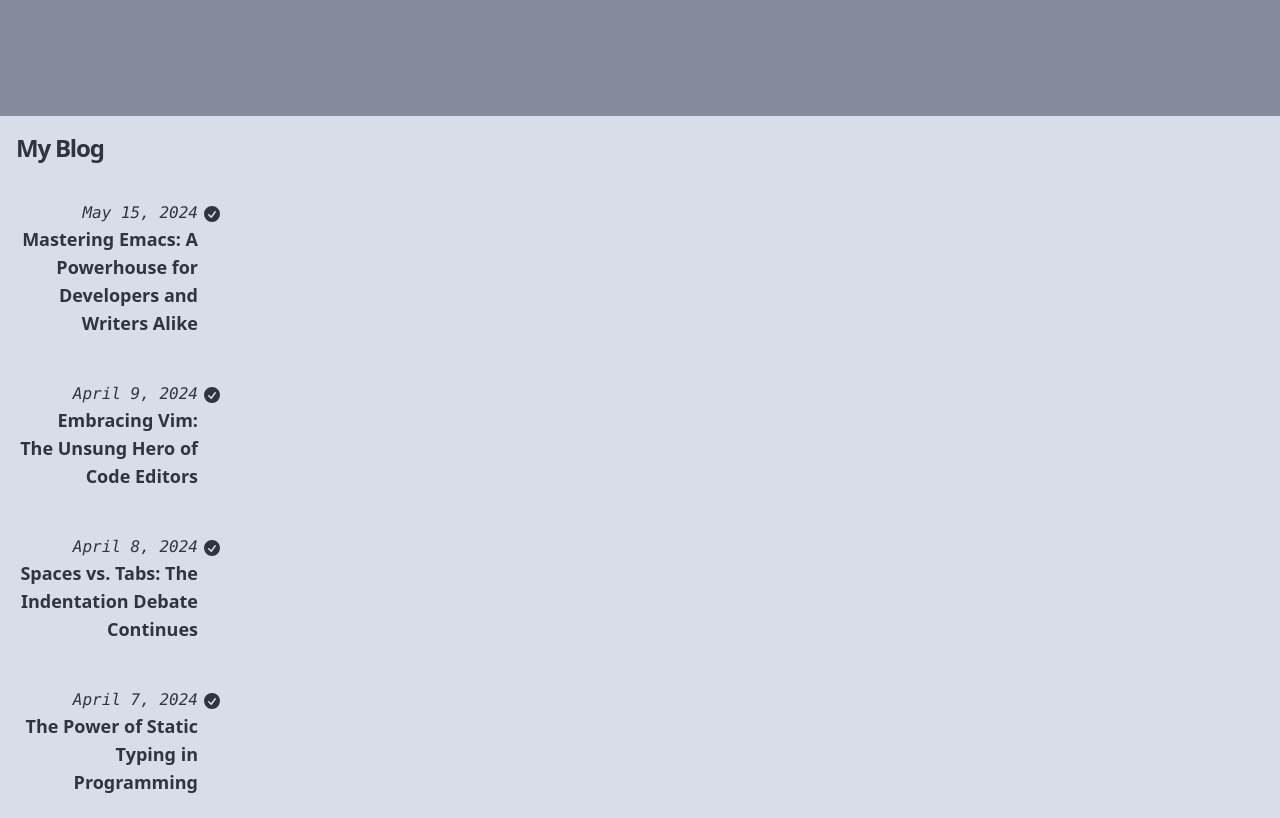
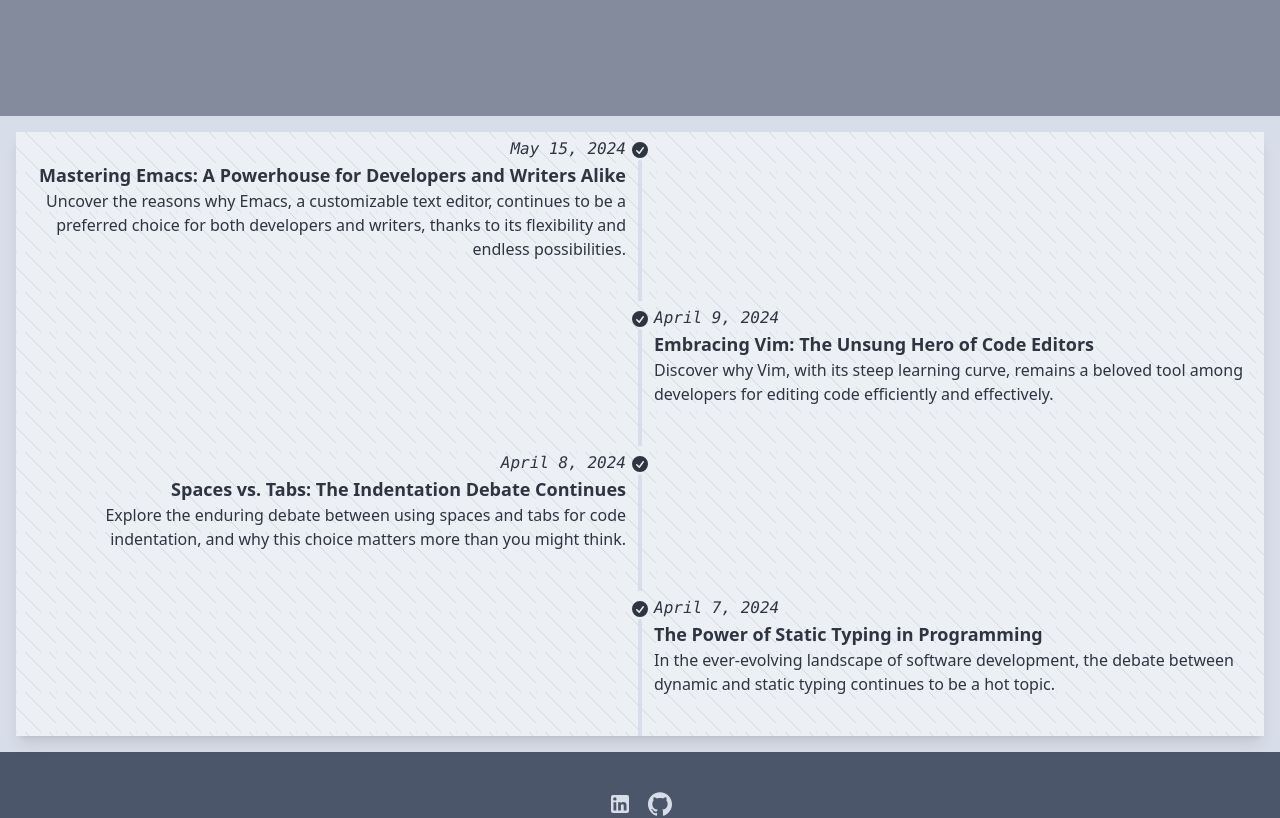
Before and after one commit to Alexandru-S/portfolio-nextjs, a Next.js app: page /blog in a window 1280 px wide. Shown: the part 360-1178 px from the top of the page. Built offline with nearby package versions, Linux system fonts and the light colour scheme; no server answers.

Commit message:
fix: Added background display for blog

```diff
--- a/app/blog/page.tsx
+++ b/app/blog/page.tsx
@@ -8,10 +8,7 @@ export const metadata = {
 export default function Page() {
   return (
     <section className="container mx-auto p-4">
-      <h1 className="font-semibold text-2xl mb-8 tracking-tighter">My Blog</h1>
-      <div className="grid grid-cols-1 md:grid-cols-2 lg:grid-cols-3 gap-9">
         <BlogPosts />
-      </div>
     </section>
   )
 }
--- a/app/components/Posts.tsx
+++ b/app/components/Posts.tsx
@@ -5,8 +5,7 @@ export function BlogPosts() {
   let allBlogs = getBlogPosts()
 
   return (
-    <div>
-      <ul className="timeline timeline-snap-icon max-md:timeline-compact timeline-vertical">
+    <ul className="timeline timeline-snap-icon max-md:timeline-compact timeline-vertical bg-base-100 shadow-lg bg-diagonal-lines">
       {allBlogs
         .sort((a, b) => {
           if (
@@ -16,8 +15,7 @@ export function BlogPosts() {
           }
           return 1
         })
-        .map((post) => (
-
+        .map((post, index) => (
           <li key={post.metadata.publishedAt}>
             <div className="timeline-middle">
               <svg
@@ -31,7 +29,11 @@ export function BlogPosts() {
                   clipRule="evenodd" />
               </svg>
             </div>
-            <div className="timeline-start mb-10 md:text-end">
+            <div className={`${
+                index % 2 === 0
+                  ? 'timeline-start mb-10 md:text-end'
+                  : 'timeline-end md:mb-10'
+              }`}>
               <time className="font-mono italic">{formatDate(post.metadata.publishedAt, false)}</time>
               <Link
                 key={post.slug}
@@ -39,14 +41,13 @@ export function BlogPosts() {
                 href={`/blog/${post.slug}`}
               >
                 <div className="text-lg font-black">{post.metadata.title}</div>
-
+                {post.metadata.summary}
               </Link>
 
             </div>
             <hr />
           </li>
-        ))}
-        </ul>
-    </div>
+      ))}
+    </ul>
   )
 }
```
